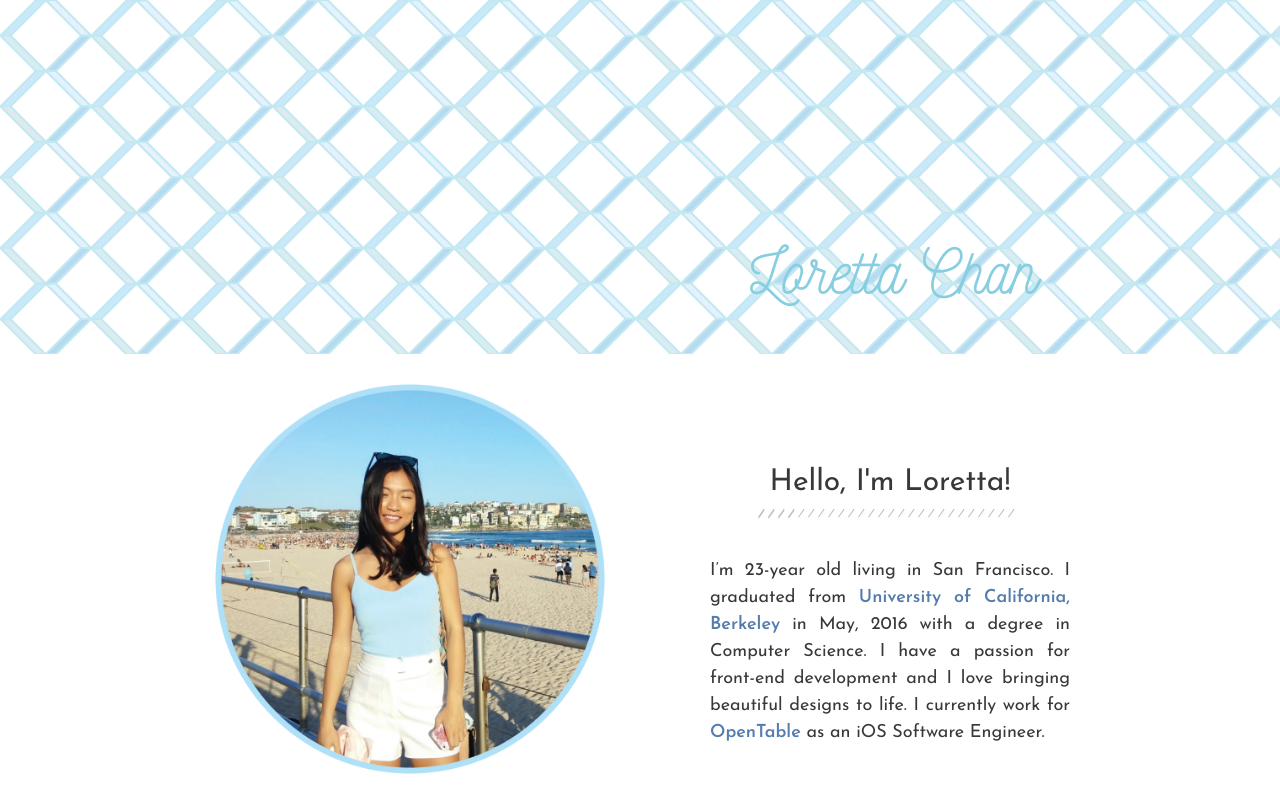
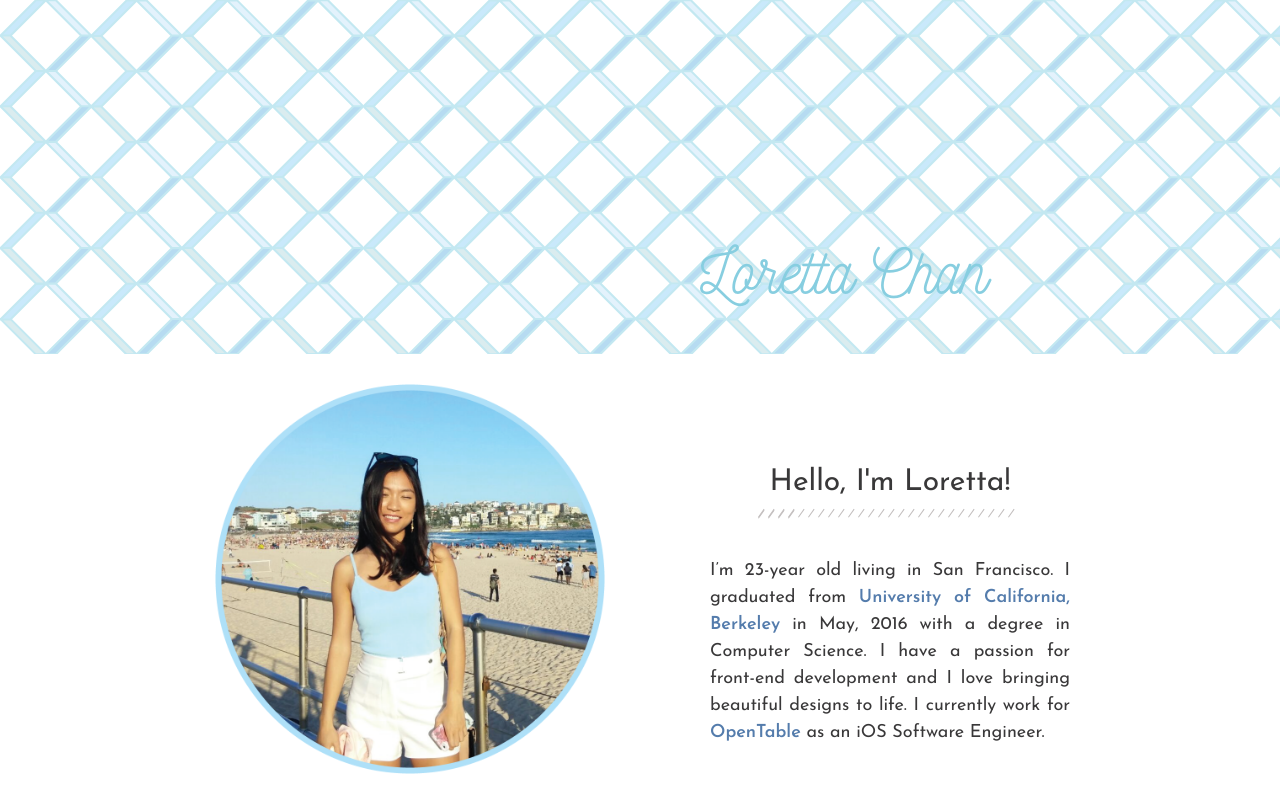
Before and after one commit to lorettachanlt/lorettachanlt.github.io, a plain HTML site: page index.html in a window 1280 px wide. Shown: the top 796 px of the page. Drawn offline with Linux system fonts and the light colour scheme.

Commit message:
shifted header title

```diff
--- a/assets/css/style.css
+++ b/assets/css/style.css
@@ -22,7 +22,7 @@ header {
 #headertitle{
     position: relative;
     top: 230px;
-    right: -750px;
+    right: -700px;
     width: 288px;
 }
 
```
